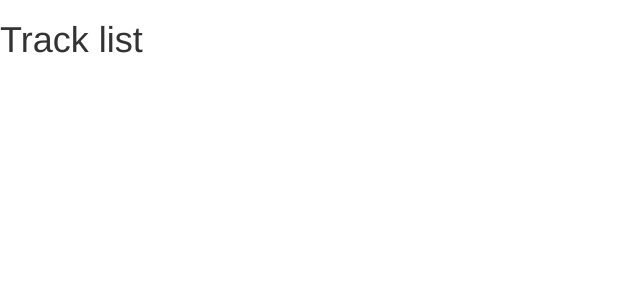
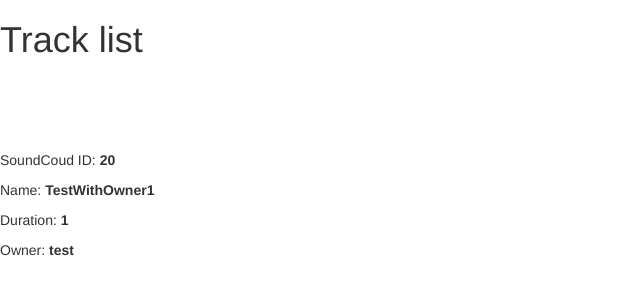
Before and after one commit to jcemeli94/SITW-Proj, a Django app: page /tracks/2 in a window 1280 px wide. Shown: the top 300 px of the page, without its empty margins (0-640 px from the left). Run offline with Django 3.2, Linux system fonts and the light colour scheme; data comes from the database, SQL or seed files in the repository; some libraries are stand-ins or nearby versions.

Commit message:
URL names changed. Models and templates adjusted.

```diff
--- a/MusicMatch/MusicMatch/urls.py
+++ b/MusicMatch/MusicMatch/urls.py
@@ -24,32 +24,32 @@ urlpatterns = [
     url(r'^$', mainpage),
     url(r'^admin/', include(admin.site.urls)),
 
-    url(r'^groups/$',           views.ListingHTMLGroups,     name='get_group'),
-    url(r'^playlists/$',        views.ListingHTMLPlaylists,  name='get_playlist'),
-    url(r'^tracks/$',           views.ListingHTMLTracks,     name='get_track'),
-    url(r'^users/$',            views.ListingHTMLUsers,      name='get_user'),
-    url(r'^playlistreviews/$',  views.ListingHTMLPlaylistReviews,    name='get_playlistreview'),
-    url(r'^groupreviews/$',     views.ListingHTMLGroupReviews,       name='get_groupreview'),
-    url(r'^groups/(?P<objID>[0-9]+)',    views.ShowSpecificGroup,    name='get_spec_group'),
+    url(r'^groups/$',           views.ListingHTMLGroups,     name='group_list'),
+    url(r'^playlists/$',        views.ListingHTMLPlaylists,  name='playlist_list'),
+    url(r'^tracks/$',           views.ListingHTMLTracks,     name='track_list'),
+    url(r'^users/$',            views.ListingHTMLUsers,      name='user_list'),
+    url(r'^playlistreviews/$',  views.ListingHTMLPlaylistReviews,    name='playlistreview_list'),
+    url(r'^groupreviews/$',     views.ListingHTMLGroupReviews,       name='groupreview_list'),
+    url(r'^groups/(?P<objID>[0-9]+)',    views.ShowSpecificGroup,    name='group_detail'),
     url(r'^playlists/(?P<objID>[0-9]+)', views.ShowSpecificPlaylist, name='get_spec_playlist'),
-    url(r'^tracks/(?P<objID>[0-9]+)',    views.ShowSpecificTrack,    name='get_spec_track'),
-    url(r'^users/(?P<objID>[0-9]+)',     views.ShowSpecificUser,     name='get_spec_track'),
-    url(r'^playlistreviews/(?P<objID>[0-9]+)',  views.ShowSpecificPlaylistReview, name='get_spec_playlistreview'),
-    url(r'^groupreviews/(?P<objID>[0-9]+)',     views.ShowSpecificGroupReview,    name='get_spec_groupreview'),
+    url(r'^tracks/(?P<objID>[0-9]+)',    views.ShowSpecificTrack,    name='playlist_detail'),
+    url(r'^users/(?P<objID>[0-9]+)',     views.ShowSpecificUser,     name='track_detail'),
+    url(r'^playlistreviews/(?P<objID>[0-9]+)',  views.ShowSpecificPlaylistReview, name='playlistreview_detail'),
+    url(r'^groupreviews/(?P<objID>[0-9]+)',     views.ShowSpecificGroupReview,    name='groupreview_detail'),
 
-    url(r'^groups.(?P<extension>["xml"|"json"]+)/$',     views.ListingExtensionGroups,    name='get_group'),
-    url(r'^playlists.(?P<extension>["xml"|"json"]+)/$', views.ListingExtensionPlaylists, name='get_playlist'),
-    url(r'^tracks.(?P<extension>["xml"|"json"]+)/$', views.ListingExtensionTracks, name='get_track'),
-    url(r'^users.(?P<extension>["xml"|"json"]+)/$', views.ListingExtensionUsers, name='get_user'),
-    url(r'^playlistreview.(?P<extension>["xml"|"json"]+)/$', views.ListingExtensionPlaylistReviews, name='get_playlistreview'),
-    url(r'^groupreviews.(?P<extension>["xml"|"json"]+)/$', views.ListingExtensionGroupReviews, name='get_groupreview'),
+    url(r'^groups.(?P<extension>["xml"|"json"]+)/$',     views.ListingExtensionGroups,    name='group_list'),
+    url(r'^playlists.(?P<extension>["xml"|"json"]+)/$', views.ListingExtensionPlaylists, name='playlist_list'),
+    url(r'^tracks.(?P<extension>["xml"|"json"]+)/$', views.ListingExtensionTracks, name='track_list'),
+    url(r'^users.(?P<extension>["xml"|"json"]+)/$', views.ListingExtensionUsers, name='user_list'),
+    url(r'^playlistreview.(?P<extension>["xml"|"json"]+)/$', views.ListingExtensionPlaylistReviews, name='playlistreview_list'),
+    url(r'^groupreviews.(?P<extension>["xml"|"json"]+)/$', views.ListingExtensionGroupReviews, name='groupreview_list'),
 
-    url(r'^groups.(?P<extension>["xml"|"json"]+)/(?P<objID>[0-9]+)',    views.ShowSpecificGroupExtension,    name='get_spec_group'),
-    url(r'^playlists.(?P<extension>["xml"|"json"]+)/(?P<objID>[0-9]+)', views.ShowSpecificPlaylistExtension, name='get_spec_playlist'),
-    url(r'^tracks.(?P<extension>["xml"|"json"]+)/(?P<objID>[0-9]+)',    views.ShowSpecificTrackExtension,    name='get_spec_track'),
-    url(r'^users.(?P<extension>["xml"|"json"]+)/(?P<objID>[0-9]+)',     views.ShowSpecificUserExtension,     name='get_spec_track'),
-    url(r'^playlistreviews.(?P<extension>["xml"|"json"]+)/(?P<objID>[0-9]+)',  views.ShowSpecificPlaylistReviewExtension, name='get_spec_playlistreview'),
-    url(r'^groupreviews.(?P<extension>["xml"|"json"]+)/(?P<objID>[0-9]+)',     views.ShowSpecificGroupReviewExtension,    name='get_spec_groupreview')
+    url(r'^groups.(?P<extension>["xml"|"json"]+)/(?P<objID>[0-9]+)',    views.ShowSpecificGroupExtension,    name='group_detail'),
+    url(r'^playlists.(?P<extension>["xml"|"json"]+)/(?P<objID>[0-9]+)', views.ShowSpecificPlaylistExtension, name='playlist_detail'),
+    url(r'^tracks.(?P<extension>["xml"|"json"]+)/(?P<objID>[0-9]+)',    views.ShowSpecificTrackExtension,    name='track_detail'),
+    url(r'^users.(?P<extension>["xml"|"json"]+)/(?P<objID>[0-9]+)',     views.ShowSpecificUserExtension,     name='user_detail'),
+    url(r'^playlistreviews.(?P<extension>["xml"|"json"]+)/(?P<objID>[0-9]+)',  views.ShowSpecificPlaylistReviewExtension, name='playlistreview_detail'),
+    url(r'^groupreviews.(?P<extension>["xml"|"json"]+)/(?P<objID>[0-9]+)',     views.ShowSpecificGroupReviewExtension,    name='groupreview_detail')
 
 ]
 #Tests
--- a/MusicMatch/iMusicMatch/models.py
+++ b/MusicMatch/iMusicMatch/models.py
@@ -17,8 +17,7 @@ class Track(models.Model):
     scID = models.IntegerField()
     name = models.CharField(max_length=100)
     duration = models.IntegerField() #Time in seconds
-    # ownUsers = models.ManyToManyField(User)
-    #isInPlaylist = models.ManyToManyField(Playlist)
+    owner = models.ForeignKey(User)
 
     def __unicode__(self):
         return "{0}, {1}".format(self.scID, self.name)
@@ -26,7 +25,7 @@ class Track(models.Model):
 class Playlist(models.Model):
     scID = models.IntegerField()
     name = models.CharField(max_length=100)
-    ownUsers = models.ManyToManyField(User)
+    members = models.ManyToManyField(User)
     trackList = models.ManyToManyField(Track)
 
     def __unicode__(self):
--- a/MusicMatch/templates/iMusicMatch/ListingHTMLPlaylist.html
+++ b/MusicMatch/templates/iMusicMatch/ListingHTMLPlaylist.html
@@ -19,7 +19,7 @@
                 <p>Unique ID: <b>{{ pl.id }}</b></p>
                 <p>SoundCoud ID: <b>{{ pl.scID }}</b></p>
                 <p>Name: <b>{{ pl.name }}</b></p>
-                <p>Users: {%  for user in pl.ownUsers.all %}
+                <p>Users: {%  for user in pl.members.all %}
                     <li>{{ user }}
                     {% endfor %}</li></p>
                 <p>Tracklist: {%  for track in pl.trackList.all %}
--- a/MusicMatch/templates/iMusicMatch/ListingHTMLTrack.html
+++ b/MusicMatch/templates/iMusicMatch/ListingHTMLTrack.html
@@ -12,13 +12,14 @@
             </div>
 
         {% for tr in trs %}
-         <!--{{ pl }}-->
+         <!--{{ tr }}-->
 
             <div>
             <br> </br>
                 <p>SoundCoud ID: <b>{{ tr.scID }}</b></p>
                 <p>Name: <b>{{ tr.name }}</b></p>
                 <p>Duration: <b>{{ tr.duration }}</b></p>
+                <p>Owner: <b>{{ tr.owner }}</b></p>
 
             </div>
 
--- a/MusicMatch/templates/iMusicMatch/ListingHTMLUser.html
+++ b/MusicMatch/templates/iMusicMatch/ListingHTMLUser.html
@@ -12,7 +12,7 @@
             </div>
 
         {% for usr in usrs %}
-         <!--{{ pl }}-->
+         <!--{{ usr }}-->
 
             <div>
             <br> </br>
```
Also changed, not shown: MusicMatch/templates/iMusicMatch/ListingHTMLSpecGroup.html (deleted, +0 -28 lines), MusicMatch/db.sqlite3.
